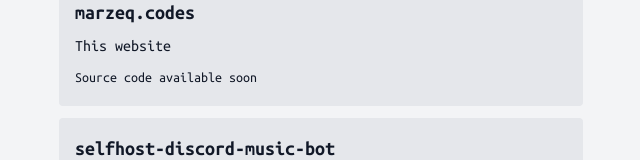
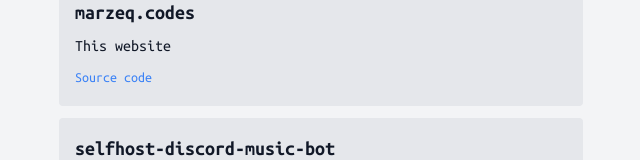
Before and after one commit to marzeq/marzeq.codes, a React (Vite) app: page / in a window 1280 px wide. Shown: the part 534-694 px from the top of the page, without its empty margins (319-959 px from the left). Built offline with nearby package versions, Linux system fonts and the light colour scheme.

Commit message:
Add source code link to website

```diff
--- a/src/App.tsx
+++ b/src/App.tsx
@@ -70,7 +70,7 @@
 
             <div className="flex flex-col gap-3 text-left">
               <Project name="👀" description="👀 In progress... Check my social media for possible updates." />
-              <Project name="marzeq.codes" oss description="This website" link="/" />
+              <Project name="marzeq.codes" oss ossUrl="https://github.com/marzeq/new-website" description="This website" link="/" />
               <Project name="selfhost-discord-music-bot" oss description="A self-hostable Docker image of a Discord music bot" link="https://hub.docker.com/repository/docker/marzeq/selfhost-discord-music-bot" />
               <Tooltip text="I cannot guarantee their code is good"><Project name="Older projects" description="See all my older projects on GitHub." link="https://github.com/marzeq?tab=repositories" /></Tooltip>
             </div>
```
